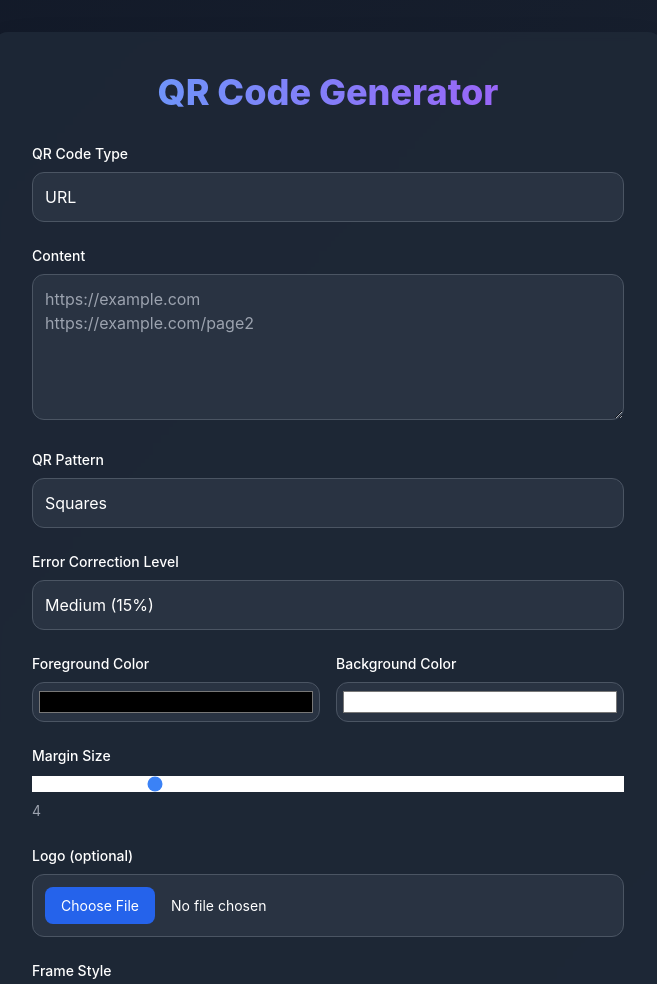
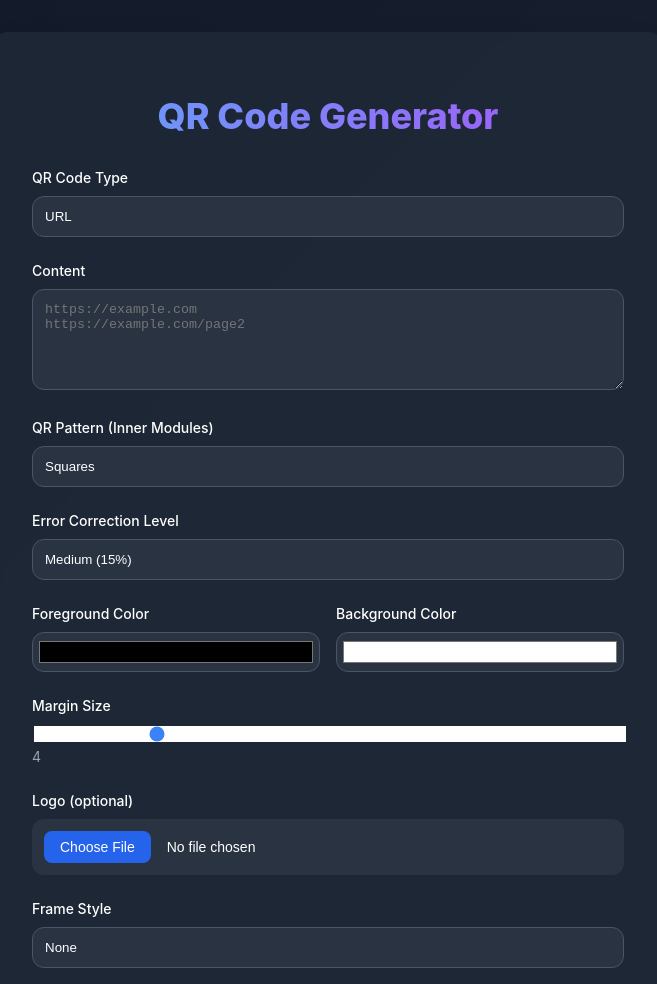
Before and after one commit to SpaceStudiosInc/QR_CODE_WEBPAGE, a plain HTML site: page index.html in a window 1280 px wide. Shown: the top 984 px of the page, without its empty margins (312-969 px from the left). Drawn offline with nearby package versions, Linux system fonts and the light colour scheme.

Commit message:
Update index.html

```diff
--- a/index.html
+++ b/index.html
@@ -5,23 +5,244 @@
   <meta name="viewport" content="width=device-width, initial-scale=1" />
   <title>Enhanced QR Code Generator</title>
   <script src="https://cdn.jsdelivr.net/npm/qrcode-generator/qrcode.min.js"></script>
-  <script src="https://cdn.tailwindcss.com"></script>
   <style>
+    /* Generated Tailwind CSS */
+    :root {
+      --color-gray-400: #9ca3af;
+      --color-gray-600: #4b5563;
+      --color-gray-700: #374151;
+      --color-gray-800: #1f2937;
+      --color-gray-900: #111827;
+      --color-blue-400: #60a5fa;
+      --color-blue-500: #3b82f6;
+      --color-blue-600: #2563eb;
+      --color-blue-700: #1d4ed8;
+      --color-purple-500: #a855f7;
+      --color-purple-600: #9333ea;
+      --color-purple-700: #7e22ce;
+    }
+    *, ::before, ::after {
+      box-sizing: border-box;
+    }
     body {
+      margin: 0;
+      font-family: 'Inter', sans-serif;
       -webkit-tap-highlight-color: transparent;
-      font-family: 'Inter', sans-serif;
+      background-image: linear-gradient(to bottom right, var(--color-gray-900), var(--color-gray-800));
+      color: #ffffff;
+      min-height: 100vh;
+      display: flex;
+      flex-direction: column;
+      align-items: center;
+      justify-content: flex-start;
+      padding: 1rem;
+    }
+    @media (min-width: 640px) {
+      body {
+        padding: 1.5rem;
+      }
+    }
+    @media (min-width: 768px) {
+      body {
+        padding: 2rem;
+      }
+    }
+    .max-w-2xl {
+      max-width: 42rem;
+      width: 100%;
+    }
+    .bg-gray-800\/90 {
+      background-color: rgba(31, 41, 55, 0.9);
+    }
+    .backdrop-blur-sm {
+      backdrop-filter: blur(4px);
+    }
+    .rounded-2xl {
+      border-radius: 1rem;
+    }
+    .shadow-2xl {
+      box-shadow: 0 25px 50px -12px rgba(0, 0, 0, 0.25);
+    }
+    .p-6 {
+      padding: 1.5rem;
+    }
+    @media (min-width: 640px) {
+      .sm\:p-8 {
+        padding: 2rem;
+      }
+    }
+    @media (min-width: 768px) {
+      .md\:p-10 {
+        padding: 2.5rem;
+      }
+    }
+    .text-3xl {
+      font-size: 1.875rem;
+      line-height: 2.25rem;
+    }
+    @media (min-width: 640px) {
+      .sm\:text-4xl {
+        font-size: 2.25rem;
+        line-height: 2.5rem;
+      }
+    }
+    .font-extrabold {
+      font-weight: 800;
+    }
+    .text-center {
+      text-align: center;
+    }
+    .mb-8 {
+      margin-bottom: 2rem;
+    }
+    .bg-clip-text {
+      background-clip: text;
+      -webkit-background-clip: text;
+      color: transparent;
+    }
+    .bg-gradient-to-r {
+      background-image: linear-gradient(to right, var(--tw-gradient-stops));
+    }
+    .from-blue-400 {
+      --tw-gradient-from: var(--color-blue-400);
+      --tw-gradient-stops: var(--tw-gradient-from), var(--tw-gradient-to, transparent);
+    }
+    .to-purple-500 {
+      --tw-gradient-to: var(--color-purple-500);
+    }
+    .space-y-6 > :not([hidden]) ~ :not([hidden]) {
+      margin-top: 1.5rem;
+    }
+    .block {
+      display: block;
+    }
+    .text-sm {
+      font-size: 0.875rem;
+      line-height: 1.25rem;
+    }
+    .font-medium {
+      font-weight: 500;
+    }
+    .mb-2 {
+      margin-bottom: 0.5rem;
     }
     select, input[type="color"], textarea, input[type="range"] {
       -webkit-appearance: none;
       -moz-appearance: none;
       appearance: none;
     }
+    .w-full {
+      width: 100%;
+    }
+    .p-3 {
+      padding: 0.75rem;
+    }
+    .bg-gray-700\/50 {
+      background-color: rgba(55, 65, 81, 0.5);
+    }
+    .rounded-xl {
+      border-radius: 0.75rem;
+    }
+    .text-white {
+      color: #ffffff;
+    }
+    .border {
+      border-width: 1px;
+    }
+    .border-gray-600 {
+      border-color: var(--color-gray-600);
+    }
+    .focus\:outline-none:focus {
+      outline: 2px solid transparent;
+      outline-offset: 2px;
+    }
+    .focus\:ring-2:focus {
+      box-shadow: 0 0 0 2px var(--color-blue-500);
+    }
+    .transition-all {
+      transition-property: all;
+      transition-timing-function: cubic-bezier(0.4, 0, 0.2, 1);
+      transition-duration: 150ms;
+    }
+    .duration-200 {
+      transition-duration: 200ms;
+    }
+    .grid {
+      display: grid;
+    }
+    .grid-cols-1 {
+      grid-template-columns: repeat(1, minmax(0, 1fr));
+    }
+    @media (min-width: 640px) {
+      .sm\:grid-cols-2 {
+        grid-template-columns: repeat(2, minmax(0, 1fr));
+      }
+    }
+    .gap-4 {
+      gap: 1rem;
+    }
+    .h-10 {
+      height: 2.5rem;
+    }
+    .cursor-pointer {
+      cursor: pointer;
+    }
+    .p-1 {
+      padding: 0.25rem;
+    }
     input[type="file"] {
       font-size: 0.875rem;
     }
+    input[type="file"]::file-selector-button {
+      margin-right: 1rem;
+      padding-top: 0.5rem;
+      padding-bottom: 0.5rem;
+      padding-left: 1rem;
+      padding-right: 1rem;
+      border-radius: 0.5rem;
+      border-width: 0;
+      background-color: var(--color-blue-600);
+      color: #ffffff;
+    }
+    input[type="file"]::file-selector-button:hover {
+      background-color: var(--color-blue-700);
+    }
     input[type="range"] {
       width: 100%;
-      accent-color: #3b82f6;
+      accent-color: var(--color-blue-500);
+    }
+    .text-gray-400 {
+      color: var(--color-gray-400);
+    }
+    .py-3 {
+      padding-top: 0.75rem;
+      padding-bottom: 0.75rem;
+    }
+    .bg-gradient-to-r.from-blue-600 {
+      --tw-gradient-from: var(--color-blue-600);
+      --tw-gradient-stops: var(--tw-gradient-from), var(--tw-gradient-to, transparent);
+    }
+    .bg-gradient-to-r.to-purple-600 {
+      --tw-gradient-to: var(--color-purple-600);
+    }
+    .hover\:from-blue-700:hover {
+      --tw-gradient-from: var(--color-blue-700);
+      --tw-gradient-stops: var(--tw-gradient-from), var(--tw-gradient-to, transparent);
+    }
+    .hover\:to-purple-700:hover {
+      --tw-gradient-to: var(--color-purple-700);
+    }
+    .font-semibold {
+      font-weight: 600;
+    }
+    .shadow-lg {
+      box-shadow: 0 10px 15px -3px rgba(0, 0, 0, 0.1), 0 4px 6px -2px rgba(0, 0, 0, 0.05);
+    }
+    .hover\:shadow-xl:hover {
+      box-shadow: 0 20px 25px -5px rgba(0, 0, 0, 0.1), 0 10px 10px -5px rgba(0, 0, 0, 0.04);
+    }
+    .hidden {
+      display: none;
     }
     @media (max-width: 640px) {
       h1 {
@@ -37,7 +258,7 @@
     }
   </style>
 </head>
-<body class="bg-gradient-to-br from-gray-900 to-gray-800 text-white min-h-screen flex flex-col items-center justify-start p-4 sm:p-6 md:p-8">
+<body>
   <div class="w-full max-w-2xl bg-gray-800/90 backdrop-blur-sm rounded-2xl shadow-2xl p-6 sm:p-8 md:p-10">
     <h1 class="text-3xl sm:text-4xl font-extrabold text-center mb-8 bg-clip-text text-transparent bg-gradient-to-r from-blue-400 to-purple-500">QR Code Generator</h1>
 
@@ -61,7 +282,7 @@
       </div>
 
       <div>
-        <label for="pattern" class="block text-sm font-medium mb-2">QR Pattern</label>
+        <label for="pattern" class="block text-sm font-medium mb-2">QR Pattern (Inner Modules)</label>
         <select id="pattern" class="w-full p-3 bg-gray-700/50 rounded-xl text-white border border-gray-600 focus:outline-none focus:ring-2 focus:ring-blue-500 transition-all duration-200">
           <option value="square">Squares</option>
           <option value="circle">Circles</option>
@@ -160,6 +381,14 @@
     });
     updateInputFields();
 
+    function isFinderPattern(r, c, count) {
+      return (
+        (r < 7 && c < 7) || // Top-left
+        (r < 7 && c >= count - 7) || // Top-right
+        (r >= count - 7 && c < 7) // Bottom-left
+      );
+    }
+
     async function generateAll() {
       const canvas = document.getElementById("hiddenCanvas");
       const ctx = canvas.getContext("2d");
@@ -239,6 +468,9 @@
               const x = offset + c * cellSize * scale;
               const y = offset + r * cellSize * scale;
               const size = cellSize * scale;
+              if (isFinderPattern(r, c, count)) {
+                ctx.fillRect(x, y, size, size);
+              } else {
                 if (pattern === "circle") {
                   ctx.beginPath();
                   ctx.arc(x + size / 2, y + size / 2, size / 2 * 0.8, 0, Math.PI * 2);
@@ -252,7 +484,7 @@
                   ctx.moveTo(x + size / 2, y);
                   ctx.lineTo(x + size, y + size / 2);
                   ctx.lineTo(x + size / 2, y + size);
-                ctx.lineTo(x, y + size / 2);
+                 burged
                   ctx.closePath();
                   ctx.fill();
                 } else if (pattern === "rounded_dash") {
@@ -275,6 +507,7 @@
                   ctx.fill();
                 } else {
                   ctx.fillRect(x, y, size, size);
+                }
               }
             }
           }
@@ -329,6 +562,9 @@
             const x = offset + c * cellSize * scale;
             const y = offset + r * cellSize * scale;
             const size = cellSize * scale;
+            if (isFinderPattern(r, c, count)) {
+              svg += `<rect x="${x}" y="${y}" width="${size}" height="${size}" fill="${fgColor}"/>`;
+            } else {
               if (pattern === "circle") {
                 svg += `<circle cx="${x + size / 2}" cy="${y + size / 2}" r="${size / 2 * 0.8}" fill="${fgColor}"/>`;
               } else if (pattern === "rounded_square") {
@@ -352,6 +588,7 @@
                 svg += `<polygon points="${points.trim()}" fill="${fgColor}"/>`;
               } else {
                 svg += `<rect x="${x}" y="${y}" width="${size}" height="${size}" fill="${fgColor}"/>`;
+              }
             }
           }
         }
```
Lines whose indentation alone changed are shown as unchanged.
